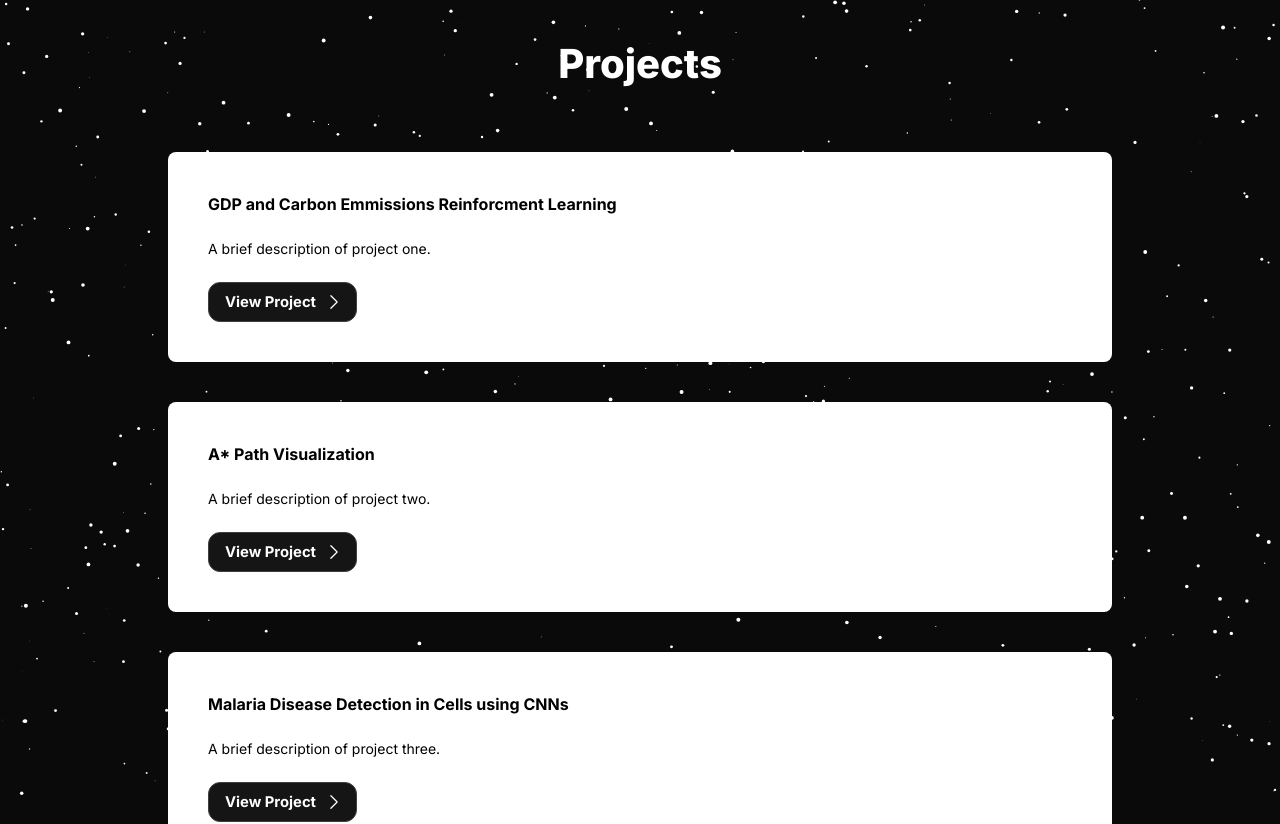
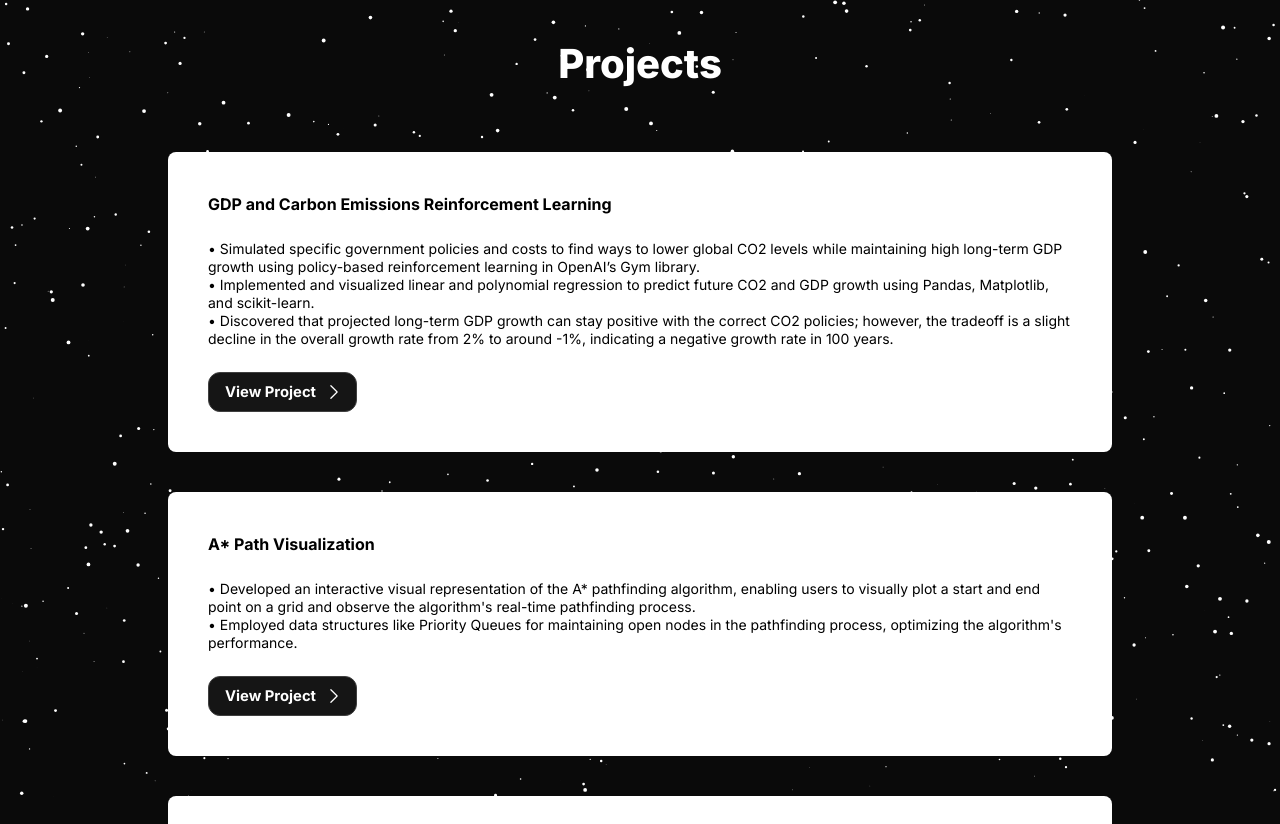
Before and after one commit to jaime-bustos/landing-page, a Next.js app: page /projects in a window 1280 px wide. Shown: the top 824 px of the page. Built offline with nearby package versions, Linux system fonts and the light colour scheme.

Commit message:
add descriptions to projects add links to showcase projects

```diff
--- a/src/app/projects/page.tsx
+++ b/src/app/projects/page.tsx
@@ -6,18 +6,24 @@ import StarBackground from '../../once-ui/components/StarBackground';
 
 const projects = [
   {
-    title: 'GDP and Carbon Emmissions Reinforcment Learning',
-    description: 'A brief description of project one.',
-    link: '#',
+    title: 'GDP and Carbon Emissions Reinforcement Learning',
+    description:
+      '• Simulated specific government policies and costs to find ways to lower global CO2 levels while maintaining high long-term GDP growth using policy-based reinforcement learning in OpenAI’s Gym library.\n' +
+      '• Implemented and visualized linear and polynomial regression to predict future CO2 and GDP growth using Pandas, Matplotlib, and scikit-learn.\n' +
+      '• Discovered that projected long-term GDP growth can stay positive with the correct CO2 policies; however, the tradeoff is a slight decline in the overall growth rate from 2% to around -1%, indicating a negative growth rate in 100 years.',
+    link: 'https://drive.google.com/file/d/1JOn780qTTXDyJ4wY_J5RLlTU8pEwgzTO/view?usp=sharing',
   },
+
   {
     title: 'A* Path Visualization',
-    description: 'A brief description of project two.',
-    link: '#',
+    description:
+    "• Developed an interactive visual representation of the A* pathfinding algorithm, enabling users to visually plot a start and end point on a grid and observe the algorithm's real-time pathfinding process.\n"+
+    "• Employed data structures like Priority Queues for maintaining open nodes in the pathfinding process, optimizing the algorithm's performance.",
+    link: 'https://github.com/jaime-bustos/a-star-pathfinding',
   },
   {
     title: 'Malaria Disease Detection in Cells using CNNs',
-    description: 'A brief description of project three.',
+    description: 'TBA',
     link: '#',
   },
 
@@ -59,7 +65,10 @@ const ProjectsPage = () => {
               <Heading variant="body-strong-m" style={{color: 'black'}}>
                 {project.title}
               </Heading>
-              <Text variant="body-default-s" onBackground="neutral-weak" style={{color: 'black'}}>
+              <Text
+                variant="body-default-s"
+                onBackground="neutral-weak"
+                style={{color: 'black', whiteSpace: 'pre-line'}}>
                 {project.description}
               </Text>
               <Button
```
